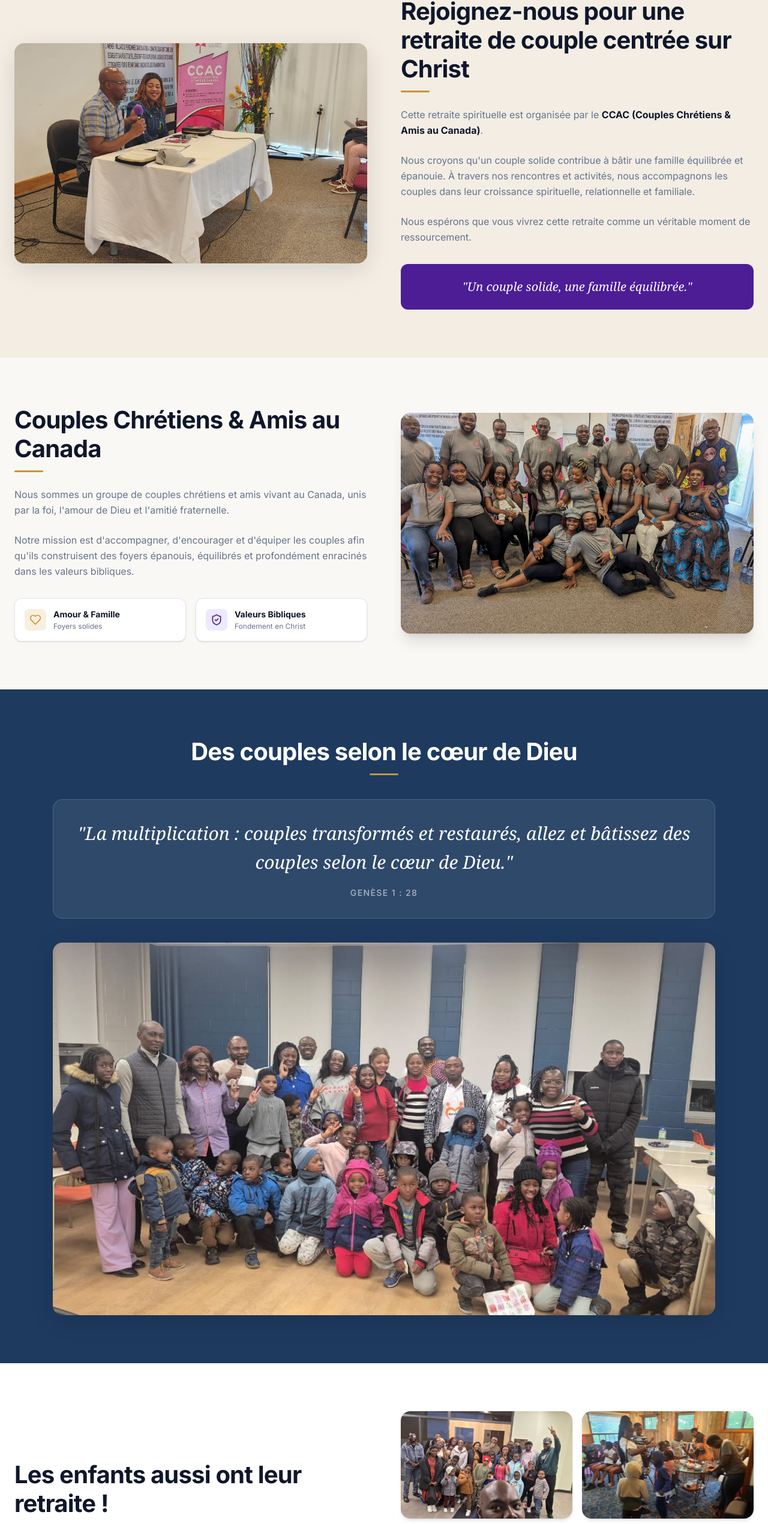
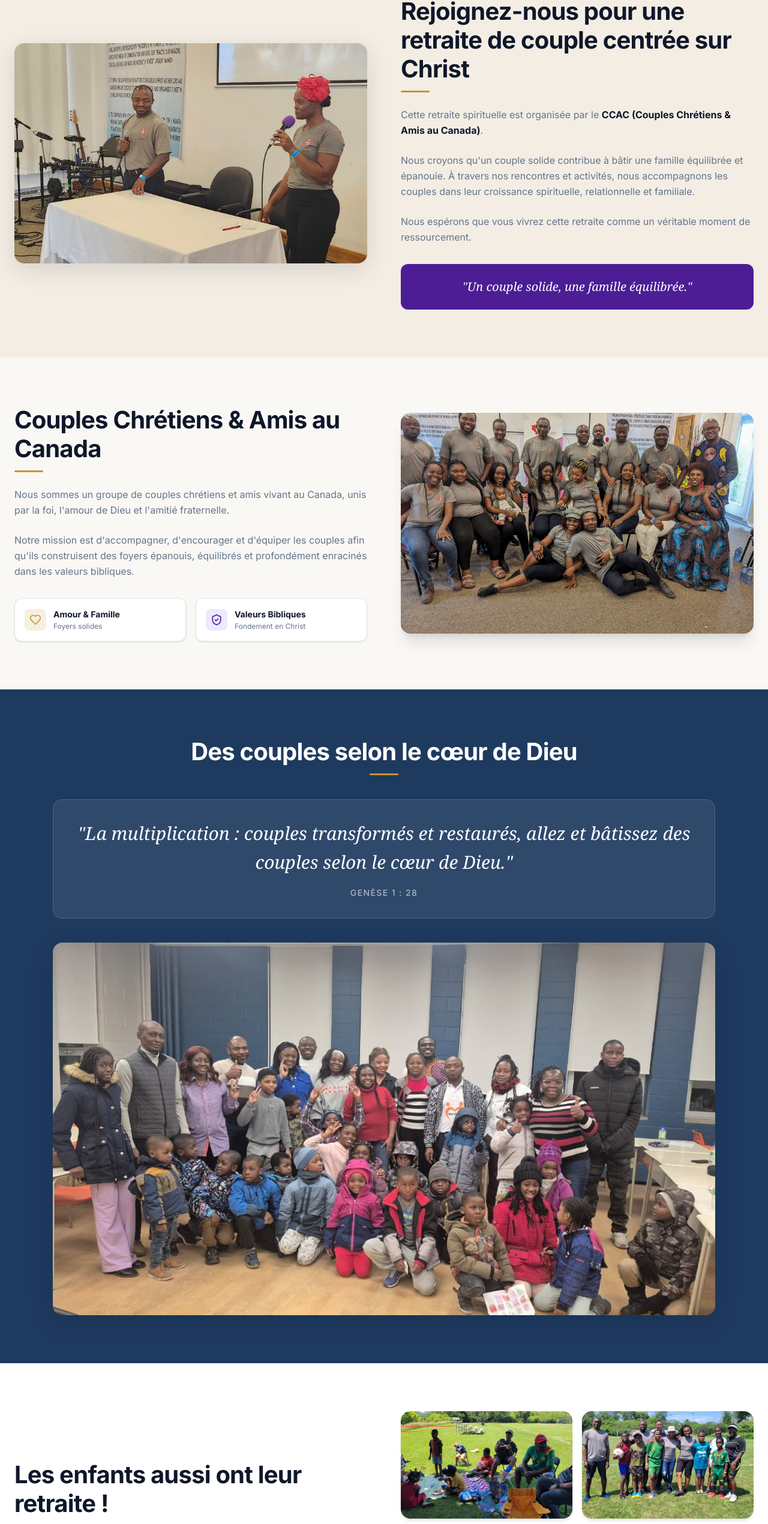
Before and after one commit to Joello61/retraire-ccac, a Next.js app: page / in a window 1280 px wide. Shown: the part 2245-4785 px from the top of the page at 60% size. Built offline with nearby package versions, Linux system fonts and the light colour scheme; no server answers.

Commit message:
Met à jour les images dans les sections "À propos", "Retraite des enfants" et "Attentes"

```diff
--- a/components/sections/About.tsx
+++ b/components/sections/About.tsx
@@ -41,7 +41,7 @@ export default function About() {
             className="relative w-full aspect-16/10 rounded-2xl overflow-hidden shadow-lg"
           >
             <Image
-              src="/images/galerie/photo1.jpeg"
+              src="/images/galerie/photo16.jpeg"
               alt="Couple en prière"
               fill
               className="object-cover object-center"
--- a/components/sections/ChildrenRetreat.tsx
+++ b/components/sections/ChildrenRetreat.tsx
@@ -67,7 +67,7 @@ export default function ChildrenRetreat() {
             {/* Image haut gauche */}
             <div className="relative aspect-16/10 rounded-2xl overflow-hidden shadow-md">
               <Image
-                src="/images/galerie/photo9.jpeg"
+                src="/images/galerie/photo12.jpeg"
                 alt="Enfant en priere"
                 fill
                 className="object-cover object-center"
@@ -78,7 +78,7 @@ export default function ChildrenRetreat() {
             {/* Image haut droite */}
             <div className="relative aspect-16/10 rounded-2xl overflow-hidden shadow-md">
               <Image
-                src="/images/galerie/photo5.jpeg"
+                src="/images/galerie/photo14.jpeg"
                 alt="Enfants joyeux"
                 fill
                 className="object-cover object-center"
--- a/components/sections/Expectations.tsx
+++ b/components/sections/Expectations.tsx
@@ -38,7 +38,7 @@ const CARDS_DATA = [
   {
     label: "Activités pour enfants",
     description: "Un encadrement complet et sécuritaire avec des jeux éducatifs et des enseignements adaptés pendant que vous vivez votre retraite.",
-    image: "/images/galerie/photo5.jpeg",
+    image: "/images/galerie/photo12.jpeg",
   },
   {
     label: "Repas partagé",
```
